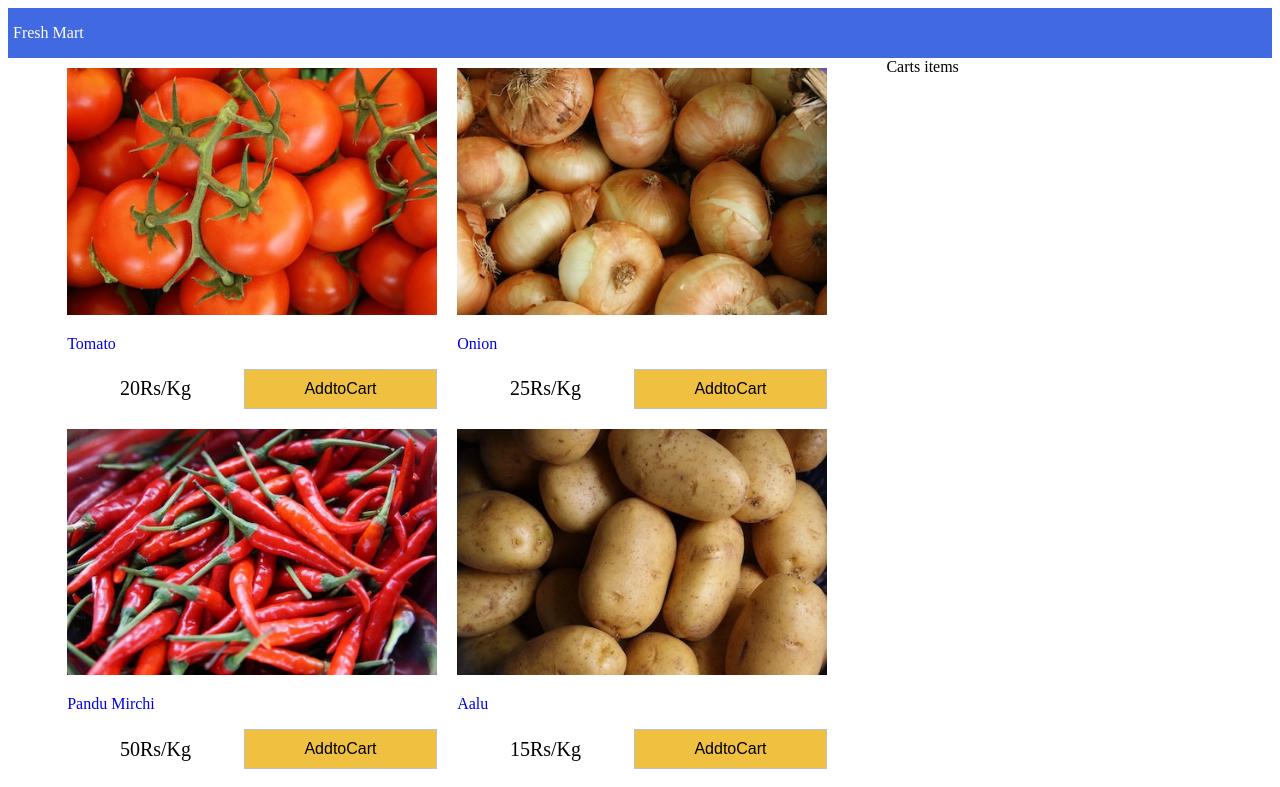
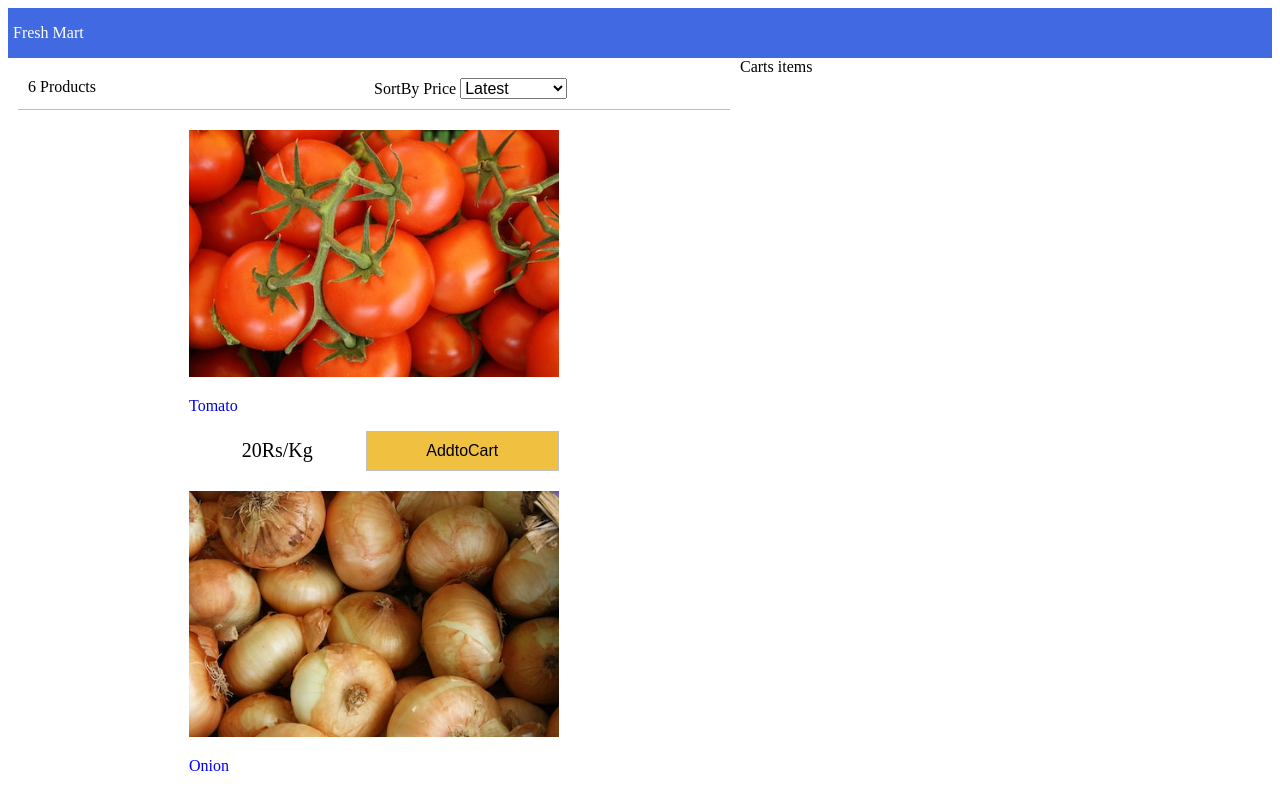
Before and after one commit to rambabu18/FarmMart, a React (Create React App) app: page / in a window 1280 px wide. Shown: the top 787 px of the page. Built offline with nearby package versions, Linux system fonts and the light colour scheme.

Commit message:
filter-component

```diff
--- a/src/App.js
+++ b/src/App.js
@@ -1,5 +1,6 @@
 //feature 1
 import React from 'react';
+import Filter from './components/Filter';
 import Products from './components/Products';
 import data from './data.json'
 
@@ -8,11 +9,29 @@ class App extends React.Component {
     super();
     this.state= {
       products: data.products,
-      sort : "",
-      size: ""
+      sort : ""
   }
 
   }
+
+sortProducts=(event)=>{
+  const sort = event.target.value;
+  this.setState((state)=>({
+    sort:sort,
+    products:this.state.products
+    .slice()
+    .sort((a,b)=>
+    sort === "lowest"
+    ? a.price > b.price ?
+    1 : -1
+     : sort === "highest"
+    ? a.price < b.price ?
+     1:-1
+     : a.id < b.id
+      ? 1 :-1),
+  }));
+};
+
   render(){
   return (
     <div className="grid-container">
@@ -23,6 +42,10 @@ class App extends React.Component {
       <main>
         <div className='content' >
         <div className='main' >
+          <Filter count={this.state.products.length}
+          sort={this.state.sort}
+          sortProducts={this.sortProducts}
+          ></Filter>
           <Products products={this.state.products} ></Products>
         </div>
         <div className='sidebar' >
--- /dev/null
+++ b/src/components/Filter.js
@@ -0,0 +1,21 @@
+import React, { Component } from 'react'
+
+export default class Filter extends Component {
+    render() {
+        return (
+            <div className='filter' >
+                <div className='filter-result' >
+                    {this.props.count} Products {" "}
+                </div>
+                <div className='filter-sort' >
+                    SortBy Price {" "}
+                    <select value={this.props.sort} onChange={this.props.sortProducts}  >
+                        <option value='latest'>Latest</option>
+                        <option value='lowest' >Low to High</option>
+                        <option value='highest' >High to Low</option>
+                    </select>
+                </div>
+            </div>
+        )
+    }
+}
--- a/src/index.css
+++ b/src/index.css
@@ -18,6 +18,7 @@ select,
 textarea{
   font: Montserrat,Arial, Helvetica, sans-serif;
   font-size: 1.6rem;
+
 
 }
 
@@ -74,7 +75,7 @@ footer{
 }
 
 .main{
-  flex: 3 60rem;
+  flex: 2 40rem;
 }
 .sidebar{
  flex: 2 20rem;
@@ -140,3 +141,17 @@ footer{
 .button.primary{
   background-color:#f0c040;
 }
+
+/* Filter */
+
+.filter{
+  display:flex;
+  justify-content: space-between;
+  padding: 1rem;
+  margin: 1rem;
+  border-bottom: 0.1rem #c0c0c0 solid;
+}
+
+.filter div{
+  flex: 1;
+}
```
